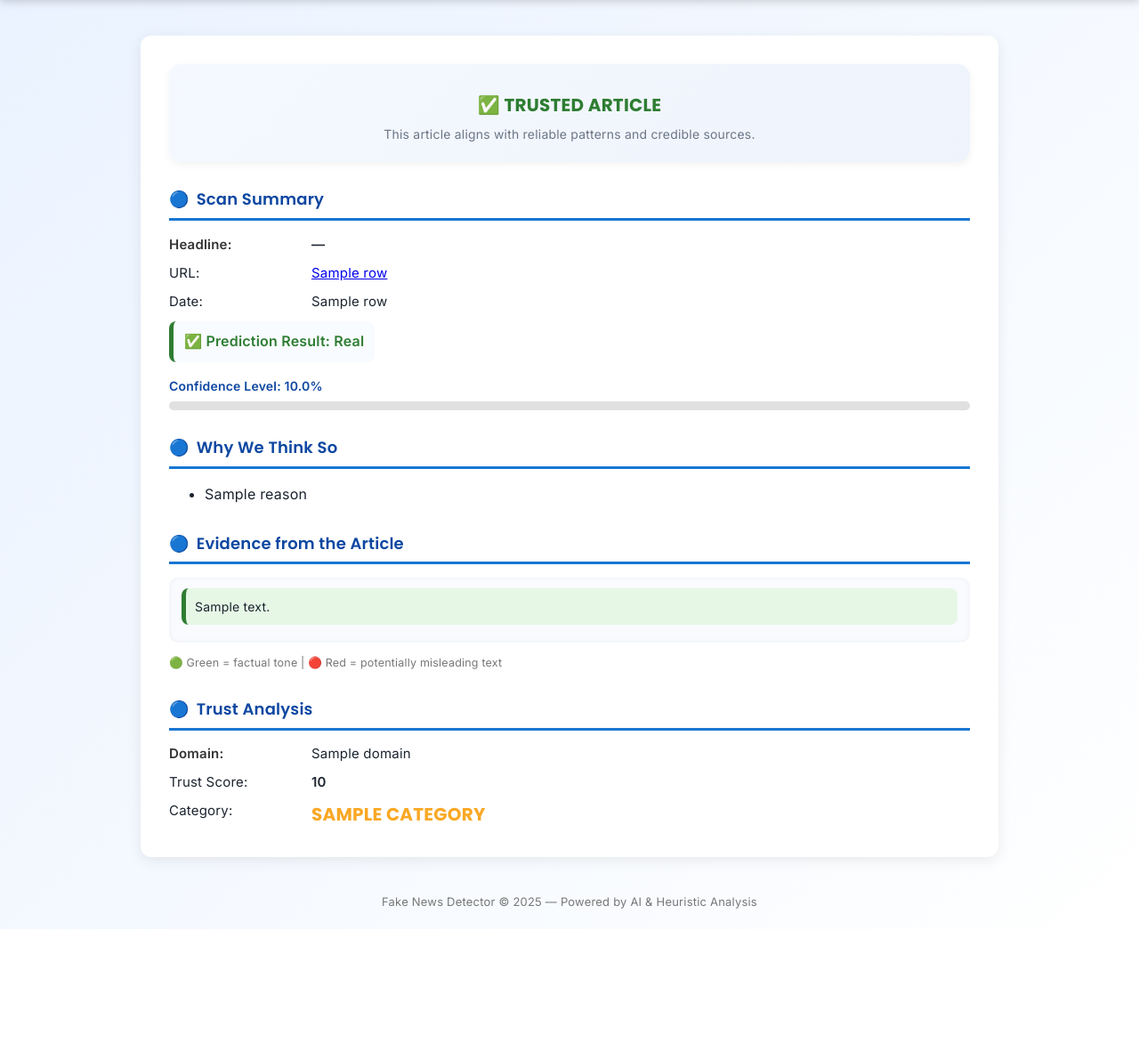
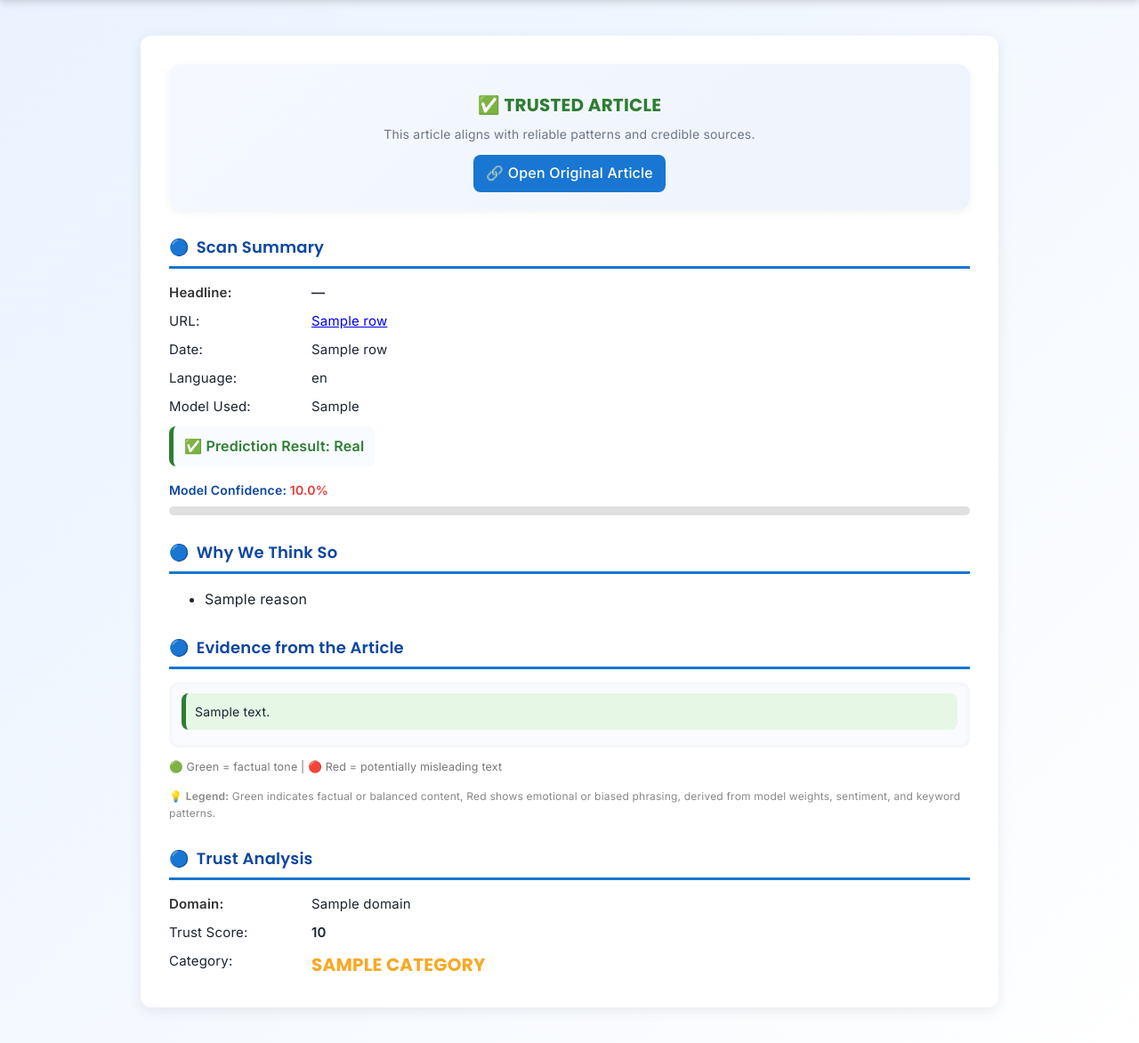
Before and after one commit to JazL0T/FakeNewsDetector, a Flask app: template backend/templates/full-report.html in a window 1280 px wide. Shown: the part 84-1256 px from the top of the page at 89% size. Before the commit the page ends 1105 px from the top, so only its background shows below. Run offline with Flask 3, Linux system fonts and the light colour scheme; the template is opened without the code that fills it: most values are stand-ins (such as "Sample title", 1, 10 or a date in 2020).

Commit message:
Update full-report.html

```diff
--- a/backend/templates/full-report.html
+++ b/backend/templates/full-report.html
@@ -224,16 +224,22 @@
       font-weight: 500;
     }
 
-.tendency-text .real-word {
-  color: var(--green);
-  font-weight: 600;
+    .tendency-text .real-word { color: var(--green); font-weight: 600; }
+    .tendency-text .fake-word { color: var(--red); font-weight: 600; }
+
+    .open-article-btn {
+      display: inline-block;
+      margin-top: 12px;
+      background: var(--blue);
+      color: white;
+      padding: 8px 14px;
+      border-radius: 8px;
+      text-decoration: none;
+      font-weight: 500;
+      transition: 0.3s;
     }
 
-.tendency-text .fake-word {
-  color: var(--red);
-  font-weight: 600;
-}
-
+    .open-article-btn:hover { background: var(--blue-dark); }
   </style>
 </head>
 
@@ -252,6 +258,9 @@
       {% if row[4] == '0' %}
         <div class="verdict-text fake">🚨 Fake News Detected</div>
         <div class="verdict-sub">This article contains indicators of misinformation or unreliable claims.</div>
+      {% elif 'Likely' in row[4] %}
+        <div class="verdict-text uncertain">🟡 Likely Real</div>
+        <div class="verdict-sub">Trusted source detected but mixed signals found — likely real.</div>
       {% elif trust.category == 'Uncertain' %}
         <div class="verdict-text uncertain">⚠️ Uncertain Reliability</div>
         <div class="verdict-sub">Mixed indicators found — verify further with trusted sources.</div>
@@ -259,6 +268,8 @@
         <div class="verdict-text real">✅ Trusted Article</div>
         <div class="verdict-sub">This article aligns with reliable patterns and credible sources.</div>
       {% endif %}
+
+      <a href="{{ row[2] }}" target="_blank" class="open-article-btn">🔗 Open Original Article</a>
     </div>
 
     <!-- Scan Summary -->
@@ -268,33 +279,33 @@
         <div>Headline:</div> <div><b>{{ row[1] or "—" }}</b></div>
         <div>URL:</div> <div><a href="{{ row[2] }}" target="_blank">{{ row[2] }}</a></div>
         <div>Date:</div> <div>{{ row[8] }}</div>
+        <div>Language:</div> <div>{{ language }}</div>
+        <div>Model Used:</div> <div>{{ model_used }}</div>
       </div>
 
-      <!-- 🧠 Prediction with Tendency Display -->
-<div class="prediction-display {% if row[4] == '0' %}fake{% elif trust.category == 'Uncertain' %}uncertain{% else %}real{% endif %}">
+      <!-- Prediction -->
+      <div class="prediction-display {% if row[4] == '0' %}fake{% elif 'Likely' in row[4] or trust.category == 'Uncertain' %}uncertain{% else %}real{% endif %}">
         {% if row[4] == '0' %}
           🚨 Prediction Result: Fake
+        {% elif 'Likely' in row[4] %}
+          🟡 Prediction Result: Likely Real
         {% elif trust.category == 'Uncertain' %}
           ⚠️ Prediction Result: Uncertain
-    <div class="tendency-text">
-      {% if row[5] >= 0.5 %}
-        (Higher tendency towards <span class="real-word">Real</span>)
-      {% else %}
-        (Higher tendency towards <span class="fake-word">Fake</span>)
-      {% endif %}
-    </div>
         {% else %}
           ✅ Prediction Result: Real
         {% endif %}
       </div>
 
       <div class="confidence-value">
-  Confidence Level: <b>{{ "%.1f"|format(row[5] * 100) }}%</b>
+        Model Confidence:
+        <b style="color:{% if row[5] > 0.8 %}var(--green){% elif row[5] > 0.6 %}var(--yellow){% else %}var(--red){% endif %};">
+          {{ "%.1f"|format(row[5] * 100) }}%
+        </b>
       </div>
 
       <div class="confidence-bar">
         <div class="confidence-fill
-    {% if row[4] == '0' %}fake{% elif trust.category == 'Uncertain' %}uncertain{% else %}real{% endif %}"
+          {% if row[4] == '0' %}fake{% elif 'Likely' in row[4] or trust.category == 'Uncertain' %}uncertain{% else %}real{% endif %}"
           style="width: {{ ((row[5] or 0) * 100) | string + '%' }};">
         </div>
       </div>
@@ -329,6 +340,7 @@
           {% endfor %}
         </div>
         <p style="font-size:12.5px; color:#777;">🟢 Green = factual tone | 🔴 Red = potentially misleading text</p>
+        <p style="font-size:12px; color:#888;">💡 <b>Legend:</b> Green indicates factual or balanced content, Red shows emotional or biased phrasing, derived from model weights, sentiment, and keyword patterns.</p>
       {% else %}
         <p>No highlighted evidence found.</p>
       {% endif %}
```
Lines whose indentation alone changed are shown as unchanged.
